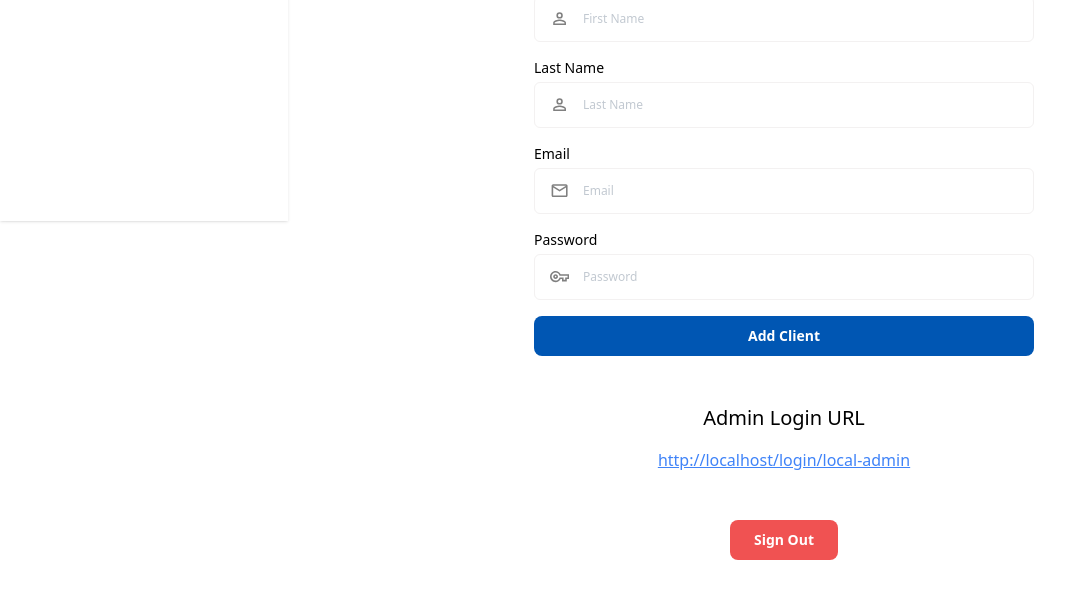
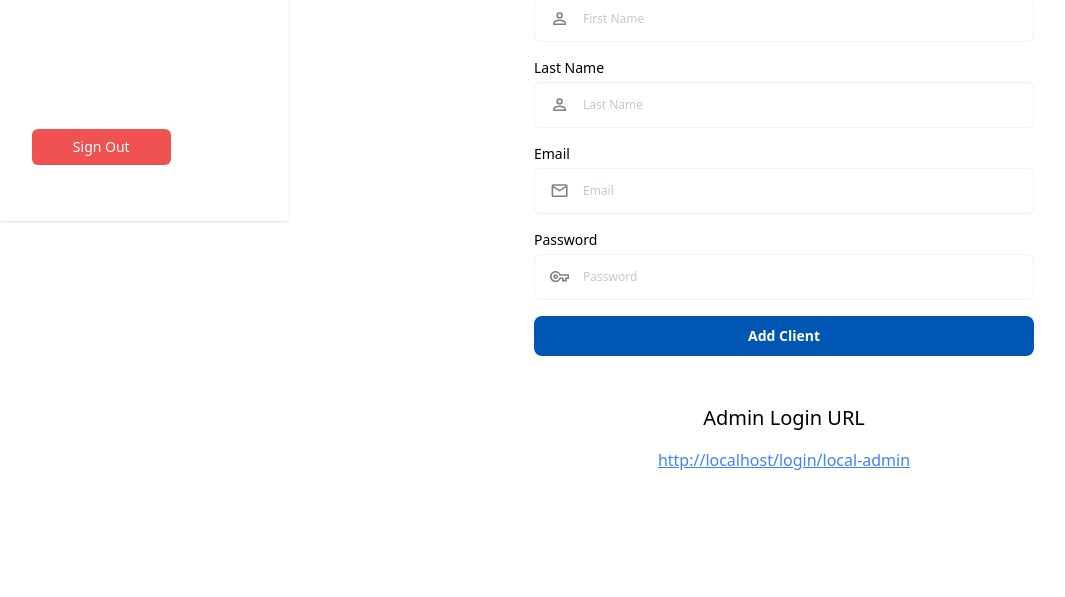
Before and after one commit to Marshall-D/traffix, a Next.js app: page /admin/user-management in a window 1280 px wide. Shown: the part 579-1176 px from the top of the page, without its empty margins (0-1065 px from the left). After the commit the page ends 1091 px from the top, so only its background shows below. Built offline with nearby package versions, Linux system fonts and the light colour scheme; no server answers; the database is empty.

Commit message:
chore: add signout to navigation

```diff
--- a/src/components/client-form/index.tsx
+++ b/src/components/client-form/index.tsx
@@ -12,7 +12,6 @@ const AdminDashboard: React.FC = () => {
     clients,
     adminLoginUrl,
     formik,
-    handleSignOut,
     deleteClient,
     initiateEdit,
     cancelEdit,
@@ -152,16 +151,6 @@ const AdminDashboard: React.FC = () => {
           </p>
         </div>
       )}
-
-      {/* Sign Out Button */}
-      <div className="mt-12">
-        <Button
-          className="bg-red-500 hover:bg-red-700 text-white"
-          onClick={handleSignOut}
-        >
-          Sign Out
-        </Button>
-      </div>
     </div>
   );
 };
--- a/src/components/dashboardSidebar/index.tsx
+++ b/src/components/dashboardSidebar/index.tsx
@@ -1,3 +1,4 @@
+// src/components/dashboardSidebar/index.tsx
 import classNames from "classnames";
 import React from "react";
 import { useRouter } from "next/router";
@@ -5,7 +6,12 @@ import logo from "../../assets/logo-new.png";
 import Image from "next/image";
 import ROUTES from "@/src/utils/routes";
 import { IDashboardSidebar } from "@/src/types";
+import useClientForm from "@/src/hooks/useClientForm";
 
+/**
+ * SidebarMenu: navigation + sign out button at bottom (desktop),
+ * and a mobile nav block (visible on small screens) that includes the same sign out button.
+ */
 export const SidebarMenu: React.FC<IDashboardSidebar> = ({ admin }) => {
   const router = useRouter();
 
@@ -18,6 +24,8 @@ export const SidebarMenu: React.FC<IDashboardSidebar> = ({ admin }) => {
     { href: ROUTES.ADMIN_USER_MANAGEMENT, label: "User Management" },
   ];
 
+  const { handleSignOut } = useClientForm();
+
   return (
     <div className="flex flex-col h-full items-start mt-9">
       {/* Logo */}
@@ -25,8 +33,7 @@ export const SidebarMenu: React.FC<IDashboardSidebar> = ({ admin }) => {
         <Image alt="Traffix logo" layout="fill" src={logo} />
       </div>
 
-      {/* Navigation Menu */}
-
+      {/* Desktop nav area */}
       <ul className="flex-1 mt-10 relative overflow-y-auto h-full flex flex-col justify-between">
         <div>
           {navItems.map((navItem) => (
@@ -48,6 +55,20 @@ export const SidebarMenu: React.FC<IDashboardSidebar> = ({ admin }) => {
             </li>
           ))}
         </div>
+
+        {/* Sign Out (bottom desktop) - styled red like original */}
+        <div className="w-full pt-4">
+          <li className="mt-4 mb-6 p-2 w-full">
+            <button
+              type="button"
+              onClick={handleSignOut}
+              className="text-sm block w-full text-center p-2 bg-red-500 hover:bg-red-700 text-white rounded-md"
+              aria-label="Sign out"
+            >
+              Sign Out
+            </button>
+          </li>
+        </div>
       </ul>
     </div>
   );
@@ -55,8 +76,15 @@ export const SidebarMenu: React.FC<IDashboardSidebar> = ({ admin }) => {
 
 export const DashboardSidebar: React.FC<IDashboardSidebar> = ({ admin }) => {
   return (
-    <div className="hidden w-72 bg-white shadow fixed top-0 left-0 h-screen lg:flex flex-col z-[9990] p-6">
-      <SidebarMenu admin={admin} />
-    </div>
+    <>
+      {/* Desktop sidebar */}
+      <div className="hidden w-72 bg-white shadow fixed top-0 left-0 h-screen lg:flex flex-col z-[9990] p-6">
+        <SidebarMenu admin={admin} />
+      </div>
+
+      {/* The mobile nav block is rendered inside SidebarMenu (lg:hidden).
+          For pages that don't have a dedicated mobile nav container, this will show
+          a small mobile nav area wherever <DashboardSidebar /> is used. */}
+    </>
   );
 };
--- a/src/components/sidenav/index.tsx
+++ b/src/components/sidenav/index.tsx
@@ -1,3 +1,4 @@
+// src/components/sideNav/index.tsx
 import { IconButton } from "@/src/components/iconButton";
 import {
   mdiViewDashboardOutline,
@@ -14,6 +15,7 @@ import classNames from "classnames";
 
 import React, { useState } from "react";
 import ROUTES from "@/src/utils/routes";
+import useClientForm from "@/src/hooks/useClientForm";
 
 interface Props {
   admin?: any;
@@ -23,6 +25,7 @@ interface Props {
 const SideNav: React.FC<Props> = ({ admin, onToggleMenu }) => {
   const [isOpen, setIsOpen] = useState(false);
   const router = useRouter();
+  const { handleSignOut } = useClientForm();
 
   const toggleMenu = () => {
     const newState = !isOpen;
@@ -125,6 +128,20 @@ const SideNav: React.FC<Props> = ({ admin, onToggleMenu }) => {
                 </li>
               ))}
             </div>
+
+            {/* Sign Out button (mobile) - red styling like your User Management screen */}
+            <div className="mt-4">
+              <li className="py-2">
+                <button
+                  type="button"
+                  onClick={handleSignOut}
+                  className=" bg-red-500 hover:bg-red-700 text-white rounded-md px-3 py-2 text-left"
+                  aria-label="Sign out"
+                >
+                  Sign Out
+                </button>
+              </li>
+            </div>
           </ul>
         </nav>
       </div>
```
